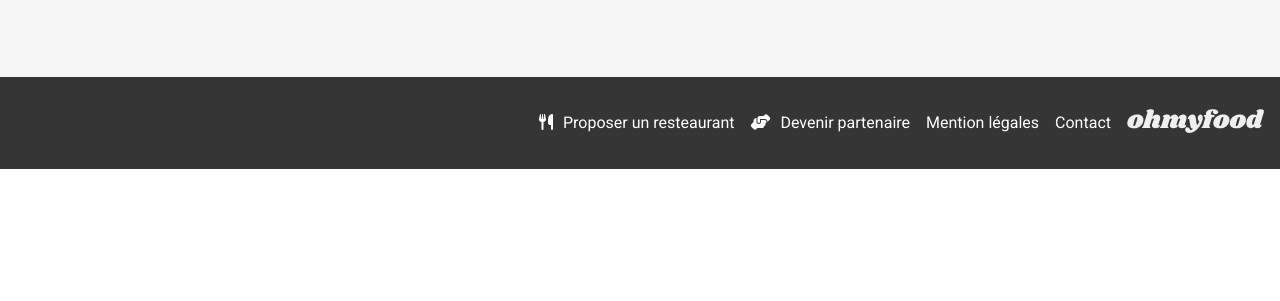
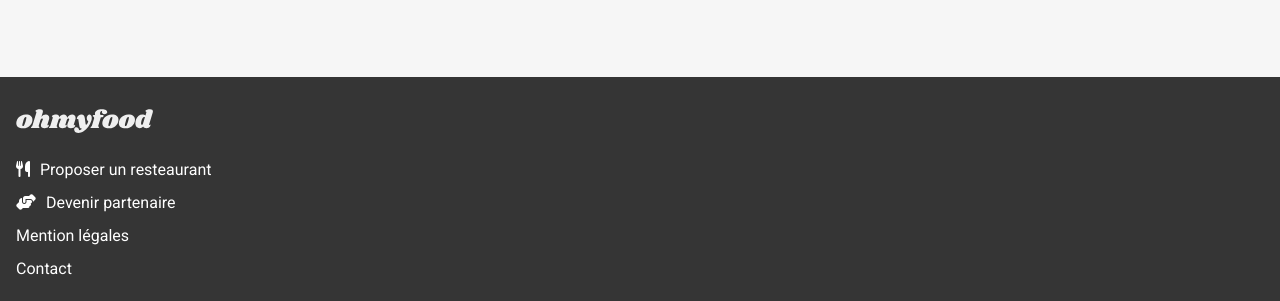
Before and after one commit to DjennadRany/Dynamisez-une-page-web-avec-des-animations-CSS, a website: page index.html in a window 1280 px wide. Shown: the part 1307-1608 px from the top of the page. Before the commit the page ends 1476 px from the top, so only its background shows below. Drawn offline with Linux system fonts and the light colour scheme; a web font is replaced by a local one.

Commit message:
Add files via upload

```diff
--- a/src/assets/scss/tamplet.scss
+++ b/src/assets/scss/tamplet.scss
@@ -140,23 +140,7 @@
 
     footer.footer {
         /* templat footer */
-        padding: 1em;
-        background: #353535;
-        color: white;
-        list-style-type: none;
-        display: flex;
-        flex-direction: row-reverse;
-        flex-wrap: nowrap;
-        justify-content: flex-start;
-        align-items: center;
-
-
         ul.foot {
-
-            flex-direction: row;
-            align-items: center;
-            justify-content: flex-end;
-            flex-wrap: nowrap;
 
             li {
                 margin-right: 1em;
```
Also changed, not shown: src/dist/css/tamplet.css.
